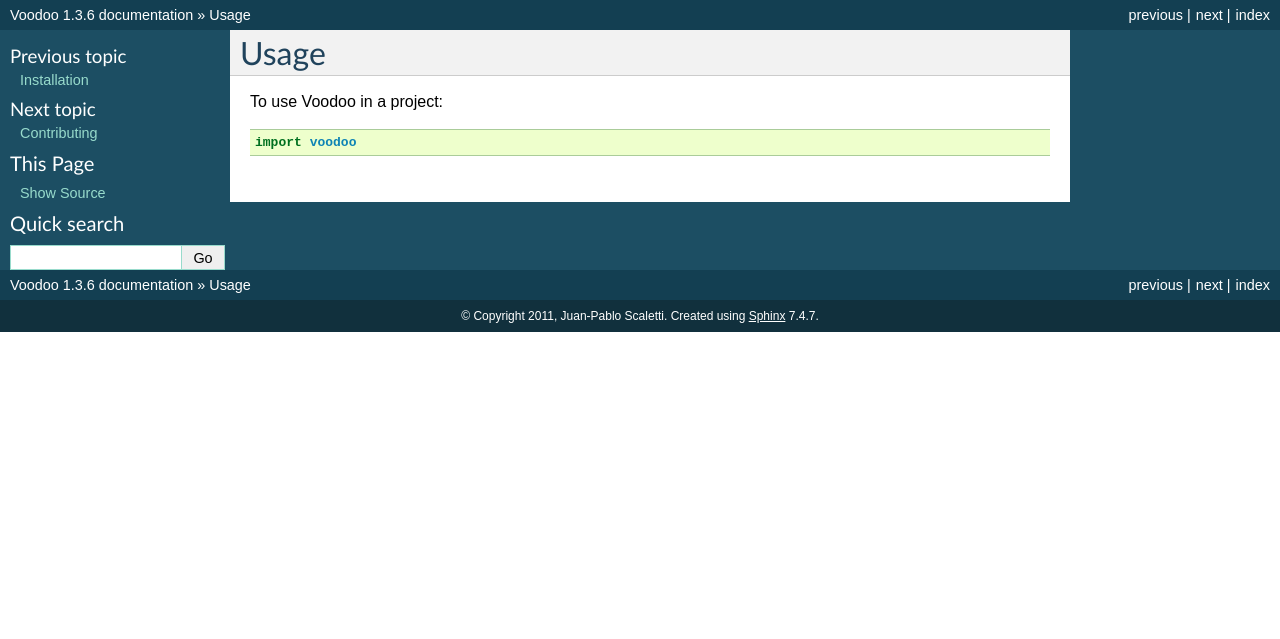
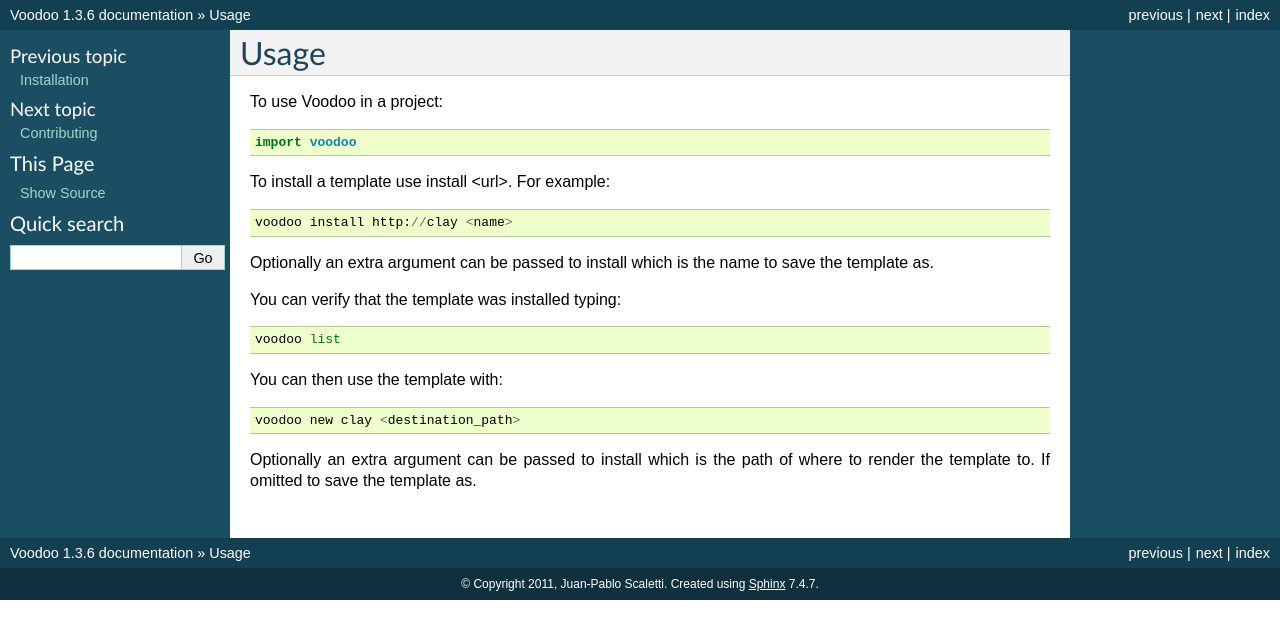
Before and after one commit to copier-org/copier, a Sphinx documentation site: the page built from docs/usage.rst, in a window 1280 px wide. Shown: the top 639 px of the page. Built offline with Sphinx 7.4.7, drawn with Linux system fonts in a browser that asks for light colours.

Commit message:
Update docs to reflect usage

```diff
--- a/docs/usage.rst
+++ b/docs/usage.rst
@@ -5,3 +5,19 @@
 To use Voodoo in a project::
 
 	import voodoo
+
+To install a template use install <url>. For example::
+
+  voodoo install http://clay <name>
+
+Optionally an extra argument can be passed to install which is the name to save the template as.
+
+You can verify that the template was installed typing::
+
+  voodoo list
+
+You can then use the template with::
+
+  voodoo new clay <destination_path>
+
+Optionally an extra argument can be passed to install which is the path of where to render the template to. If omitted  to save the template as.
```
